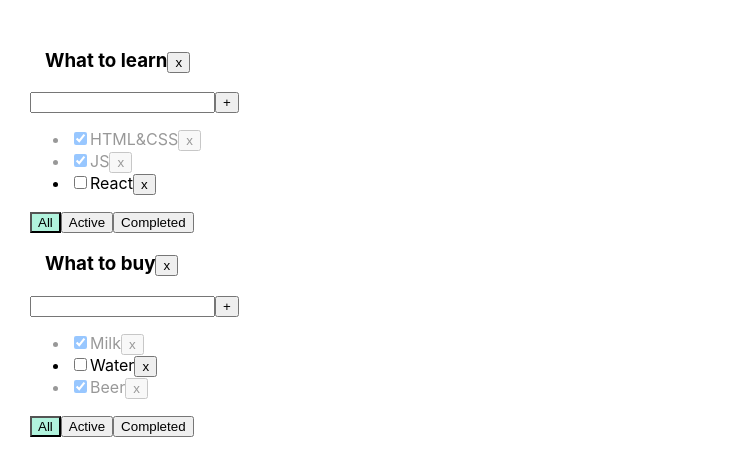
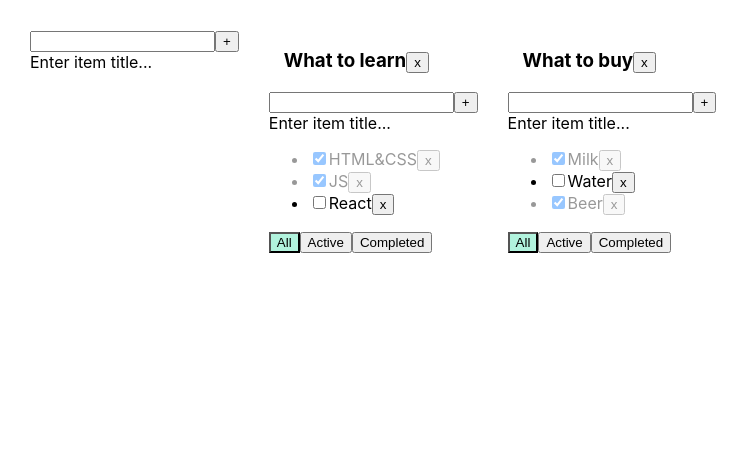
Before and after one commit to Maystrenko-Alex/TodoList, a React (Create React App) app: page / in a window 1280 px wide. Shown: the top 476 px of the page, without its empty margins (0-749 px from the left). Built offline with nearby package versions, Linux system fonts and the light colour scheme.

Commit message:
lesson 6

```diff
--- /dev/null
+++ b/src/AddItemForm.tsx
@@ -0,0 +1,49 @@
+import React, { ChangeEvent, MouseEvent, KeyboardEvent, useState } from "react";
+
+export type AddItemFormPropsType = {
+  addItem: (itemTitle: string) => void
+}
+
+
+
+
+export const AddItemForm = (props: AddItemFormPropsType) => {
+  const [titleInput, setTitleInput] = useState<string>(''); // state
+  const [error, setError] = useState<true | false>(false); //state
+  const changeTitle = (e: ChangeEvent<HTMLInputElement>) => {
+    setTitleInput(e.currentTarget.value);
+    setError(false);
+  }
+  const addItem = () => {
+    const trimmedTitleInput = titleInput.trim();
+    if (trimmedTitleInput) {
+      props.addItem(trimmedTitleInput);
+    } else {
+      setError(true);
+    }
+    setTitleInput('');
+  }
+  const errorMessage = error
+    ? <div style={{ color: 'red' }}>Title is required!</div>
+    : <div>Enter  item title...</div>
+
+  const onKeyPressAdd = (e: KeyboardEvent<HTMLInputElement>) => {
+    if (e.key === 'Enter') {
+      addItem()
+    }
+  }
+  const onClickHandler = () => addItem();
+
+  return (
+    <div>
+      <input
+        value={titleInput}
+        onChange={changeTitle}
+        onKeyPress={onKeyPressAdd}
+        className={error ? 'error' : ''}
+      ></input>
+      <button onClick={onClickHandler}>+</button>
+      {errorMessage}
+    </div>
+  );
+}
--- a/src/App.css
+++ b/src/App.css
@@ -1,5 +1,10 @@
 .App {
   padding: 30px;
+  display: flex;
+}
+
+.todo_wrapper {
+  margin-left: 30px;
 }
 
 .App h3 {
--- a/src/App.tsx
+++ b/src/App.tsx
@@ -1,5 +1,6 @@
 import React, { useState } from 'react';
 import { v1 } from 'uuid';
+import { AddItemForm } from './AddItemForm';
 import './App.css';
 import { TaskType, Todolist } from './Todolist';
 
@@ -67,7 +68,6 @@ function App() {
   }
 
   const getTasksForRender = (tasks: Array<TaskType>, filter: FilterValuePropsType): Array<TaskType> => {
-    debugger
     if (filter === 'completed') {
       return tasks.filter(t=>t.isDone)
     }
@@ -76,6 +76,23 @@ function App() {
     }
     return tasks;
   }
+  const addTodoList = (newTodoListTitle: string) => {
+    const newTodoListID = v1();
+    setTodoLists([...todoLists, {id: newTodoListID, title: newTodoListTitle, filter: 'all'}])
+    setTasks({...tasks, [newTodoListID] : []})
+  }
+
+  const changeTaskTitle = (taskID: string, todoListID: string, title: string) => {
+    // setTasks(tasks.map(t => t.id === taskId ? { ...t, isDone: isDoneNew } : t));
+    const copyTasks = {...tasks}
+    copyTasks[todoListID] = copyTasks[todoListID].map(t => (taskID === t.id) ? {...t, title } : t)
+    setTasks(copyTasks)
+  }
+  const changeTodoListTitle = (todoListID: string, newTitle: string)=> {
+    debugger
+    setTodoLists(todoLists.map( t=> t.id === todoListID ? {...t, title: newTitle} : t))
+  }
+
   // const getTasksForRender = (tasks: Array<TaskType>, filter: FilterValuePropsType): Array<TaskType> => {
   //   switch (filter) {
   //     case 'completed':
@@ -99,6 +116,8 @@ function App() {
         changeTodoListFilter={changeTodoListFilter}
         removeTodoList={removeTodoList}
         changeTaskStatus={changeTaskStatus}
+        changeTaskTitle={changeTaskTitle}
+        changeTodoListTitle={changeTodoListTitle}
       />
     )
   })
@@ -117,6 +136,7 @@ function App() {
 
   return (
     <div className="App">
+      <AddItemForm addItem={addTodoList} />
       {todoListsComps}
     </div>
   );
--- /dev/null
+++ b/src/EditableSpan.tsx
@@ -0,0 +1,41 @@
+import React, { ChangeEvent, KeyboardEvent, useState } from "react";;
+
+type EditableSpanPropsType = {
+  title: string,
+  changeTitle: ( title: string) => void
+}
+
+export const EditableSpan = (props: EditableSpanPropsType) => {
+  const [editMode, setEditMode] = useState<boolean>(false);
+  const [title, setTitle] = useState<string>(props.title); // state
+  const onEditMode = () => setEditMode(true);
+  const offEditMode = () => {
+    debugger
+    props.changeTitle(title);
+    setEditMode(false);
+  }
+  const changeTitle = (e: ChangeEvent<HTMLInputElement>) => {
+    debugger
+    setTitle(e.currentTarget.value);
+  }
+  const onKeyPressOffEditMode = (e: KeyboardEvent<HTMLInputElement>) => {
+    debugger
+    if (e.key === 'Enter') {
+      offEditMode()
+  }
+}
+  return (
+
+    editMode
+      ? <input
+        value={title}
+        // size={11}
+        autoFocus
+        onBlur={offEditMode}
+        onChange={changeTitle}
+        onKeyPress={onKeyPressOffEditMode}
+      />
+      : <span onDoubleClick={onEditMode} >{props.title}</span>
+
+  );
+}
--- a/src/Todolist.tsx
+++ b/src/Todolist.tsx
@@ -1,5 +1,7 @@
-import React, { ChangeEvent, MouseEvent, KeyboardEvent, useState } from "react";
+import React, { ChangeEvent } from "react";
+import { AddItemForm } from "./AddItemForm";
 import { FilterValuePropsType } from "./App";
+import { EditableSpan } from "./EditableSpan";
 
 type PropsType = {
   title: string,
@@ -11,6 +13,8 @@ type PropsType = {
   changeTodoListFilter: (todoListID: string, filter: FilterValuePropsType) => void
   addTask: (title: string, todoListID: string) => void
   changeTaskStatus: (taskID: string, todoListID: string, isDoneNew: boolean) => void
+  changeTaskTitle: (taskID: string, todoListID: string, title: string)=> void
+  changeTodoListTitle: (todoListID: string, newTodoListTitle: string) => void
 }
 
 export type TaskType = {
@@ -21,73 +25,62 @@ export type TaskType = {
 
 export const Todolist = (props: PropsType) => {
 
-  const [titleInput, setTitleInput] = useState<string>(''); // state
-  const [error, setError] = useState<true | false>(false); //state
+    const addTask = (newTaskTitle: string) => props.addTask(newTaskTitle, props.todoListID)
 
-  const addTask = () => {
-    const trimmedTitleInput = titleInput.trim();
-    if (trimmedTitleInput) {
-      props.addTask(trimmedTitleInput, props.todoListID);
-    } else {
-      setError(true);
-    }
-    setTitleInput('');
-  }
+  //   const changeTitle = (e: ChangeEvent<HTMLInputElement>) => {
+  //   setTitleInput(e.currentTarget.value);
+  //   setError(false);
+  // }
 
-  const onKeyPressAdd = (e: KeyboardEvent<HTMLInputElement>) => {
-    if (e.key === 'Enter') {
-      addTask()
-    }
-  }
-
-  const changeTitle = (e: ChangeEvent<HTMLInputElement>) => {
-    setTitleInput(e.currentTarget.value);
-    setError(false);
-  }
-
-  const onClickHandler = (e: MouseEvent<HTMLButtonElement>) => addTask();
+  // const onClickHandler = (e: MouseEvent<HTMLButtonElement>) => addTask();
   const setAllFilterValue = () => props.changeTodoListFilter(props.todoListID, 'all');
   const setActiveFilterValue = () => props.changeTodoListFilter(props.todoListID, 'active');
   const setCompletedFilterValue = () => props.changeTodoListFilter(props.todoListID, 'completed');
-  const getBtnActiveClass = (filter: FilterValuePropsType) => props.filter === filter? 'activeBtn' : '';
+  const getBtnActiveClass = (filter: FilterValuePropsType) => props.filter === filter ? 'activeBtn' : '';
   const removeTodoList = () => props.removeTodoList(props.todoListID)
-
-  const errorMessage = error
-    ? <div style={{ color: 'red' }}>Title is required!</div>
-    : ''
+  // const errorMessage = error
+  //   ? <div style={{ color: 'red' }}>Title is required!</div>
+  //   : ''
+  const changeTodoListTitle = (newTodoListTitle: string) =>props.changeTodoListTitle(
+    props.todoListID, newTodoListTitle)
 
   const tasksJSX = props.tasks.map(task => {
-    debugger
-    const changeStatus = (e: ChangeEvent<HTMLInputElement>)=> {
+    const changeStatus = (e: ChangeEvent<HTMLInputElement>) => {
       props.changeTaskStatus(task.id, props.todoListID, e.currentTarget.checked)
     }
     const removeTask = () => props.removeTask(task.id, props.todoListID);
+    const changeTaskTitle = (newTitle: string) => props.changeTaskTitle(task.id, props.todoListID, newTitle);
     return (
       <li key={task.id} className={task.isDone ? 'isDone' : ''}>
         <input
           type='checkbox'
           checked={task.isDone}
           onChange={changeStatus}
-          />{task.title}
+        />
+        <EditableSpan title={task.title} changeTitle={changeTaskTitle}/>
         <button onClick={removeTask}>x</button>
       </li>
     );
   })
 
   return (
-    <div>
+    <div className="todo_wrapper">
       <h3>
-        {props.title}
+        {/* {props.title} */}
+        <EditableSpan title={props.title} changeTitle={changeTodoListTitle} />
         <button onClick={removeTodoList}>x</button>
       </h3>
+      <AddItemForm addItem={addTask}/>
+      {/* <div>
         <input
           value={titleInput}
           onChange={changeTitle}
           onKeyPress={onKeyPressAdd}
           className={error ? 'error' : ''}
         ></input>
-      <button onClick={onClickHandler}>+</button>
+        <button onClick={addTask}>+</button>
         {errorMessage}
+      </div> */}
       <ul>
         {tasksJSX}
       </ul>
```
Lines whose indentation alone changed are shown as unchanged.
